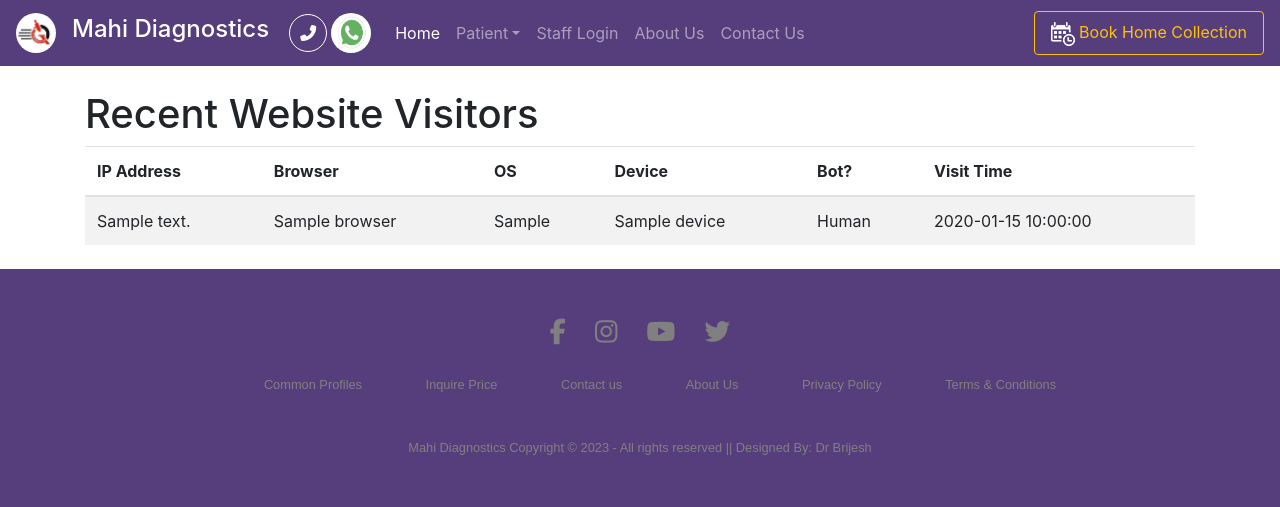
After one commit to bijupat/softlab, a Django app: template website/templates/website/visitors_list.html in a window 1280 px wide. The commit adds this page. Shown: the top 507 px of the page. Run offline with Django 3.2, Linux system fonts and the light colour scheme; the template is opened without the code that fills it: most values are stand-ins (such as "Sample title", 1, 10 or a date in 2020); some libraries are stand-ins or nearby versions.

Commit message:
website vistor, add tracking and in labsys register url route only be opned by admin user

```diff
--- a/website/templates/website/index.html
+++ b/website/templates/website/index.html
@@ -34,4 +34,10 @@
        class="btn btn-outline-secondary"
        href="{% url 'website:getprice' %}">Inquire Price</a>
   </div>
+  <div class="container my-4">
+    <h1>Welcome to Our Website</h1>
+    <p>
+      Total visitors so far: <strong>{{ visitor_count }}</strong>
+    </p>
+  </div>
 {% endblock body %}
--- a/website/templates/website/layout.html
+++ b/website/templates/website/layout.html
@@ -167,7 +167,8 @@
                   <a class="dropdown-item navmenu" href="#">Something else</a>
                 </div>
                 <div class="dropdown-col">
-                  <a class="dropdown-item navmenu" href="#">Manage Inquiry</a>
+                  <a class="dropdown-item navmenu"
+                     href="{% url 'website:visitors_list' %}">Website Visitors</a>
                   <a class="dropdown-item navmenu" href="{% url 'website:managevisit' %}">Manage Visit</a>
                 </div>
                 <div class="dropdown-col">
--- /dev/null
+++ b/website/templates/website/visitors_list.html
@@ -0,0 +1,42 @@
+<!-- templates/visitors_list.html -->
+{% extends "website/layout.html" %}
+{% block title %}
+    Website Visitors
+{% endblock title %}
+{% block body %}
+    <div class="container my-4">
+        <h1>Recent Website Visitors</h1>
+        {% if visitors %}
+            <table class="table table-striped">
+                <thead>
+                    <tr>
+                        <th>IP Address</th>
+                        <th>Browser</th>
+                        <th>OS</th>
+                        <th>Device</th>
+                        <th>Bot?</th>
+                        <th>Visit Time</th>
+                    </tr>
+                </thead>
+                {% for v in visitors %}
+                    <td>{{ v.ip_address }}</td>
+                    <td>{{ v.browser }}</td>
+                    <td>{{ v.os }}</td>
+                    <td>{{ v.device }}</td>
+                    <td>
+                        {% if v.is_bot %}
+                            Bot
+                        {% else %}
+                            Human
+                        {% endif %}
+                    </td>
+                    <td>{{ v.visit_time|date:"Y-m-d H:i:s" }}</td>
+                </tr>
+            {% endfor %}
+        </tbody>
+    </table>
+{% else %}
+    <p>No visitors recorded yet.</p>
+{% endif %}
+</div>
+{% endblock body %}
--- a/website/urls.py
+++ b/website/urls.py
@@ -25,6 +25,8 @@ urlpatterns = [
     path('pricelistview/', views.pricelistview, name='pricelistview'),
     path('managevisit/', views.manage_visit, name='managevisit'),
 
+
+    #website visitor tracking and advertisement tracking
     path("adddash", views.AnalyticsDashboardView, name="dashboard"),
     path("advertisements/", views.AdvertisementListView, name="advertisement_list"),
     path("advertisements/add/", views.AdvertisementCreateView, name="advertisement_add"),
@@ -32,4 +34,6 @@ urlpatterns = [
     path("qr/<int:link_id>/", views.QRCodeView, name="qr_code"),
     path("ad/r/<str:code>/", views.RedirectTrackingView, name="redirect_tracking"),
     # path("analytics/<int:ad_id>/", views.AnalyticsDashboardView, name="analytics"),
+    path("visitors/", views.visitors_list_view, name="visitors_list"),
+
 ]
```
Also changed, not shown: labsys/views.py (+11 -1 lines), website/models.py (+8 -0 lines), website/utils.py (+8 -0 lines), website/views.py (+28 -3 lines).
